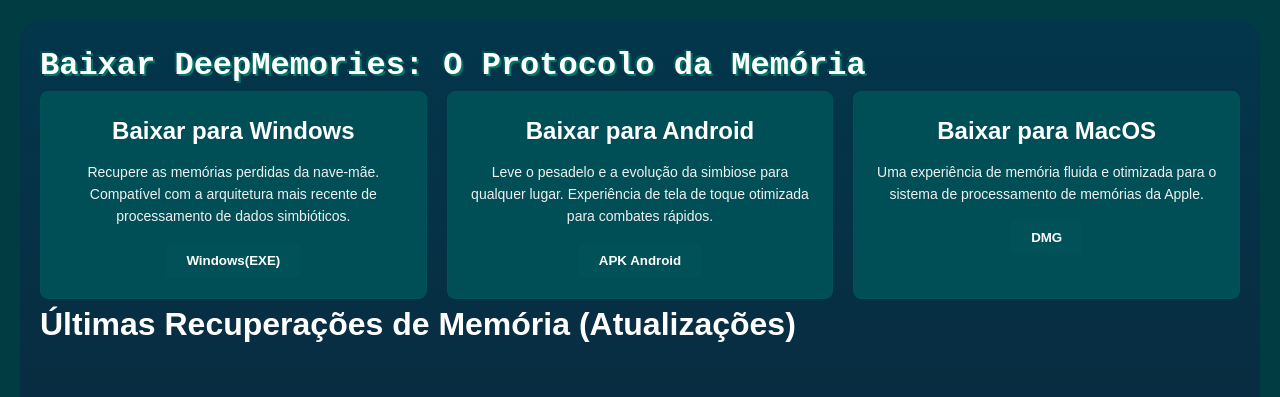
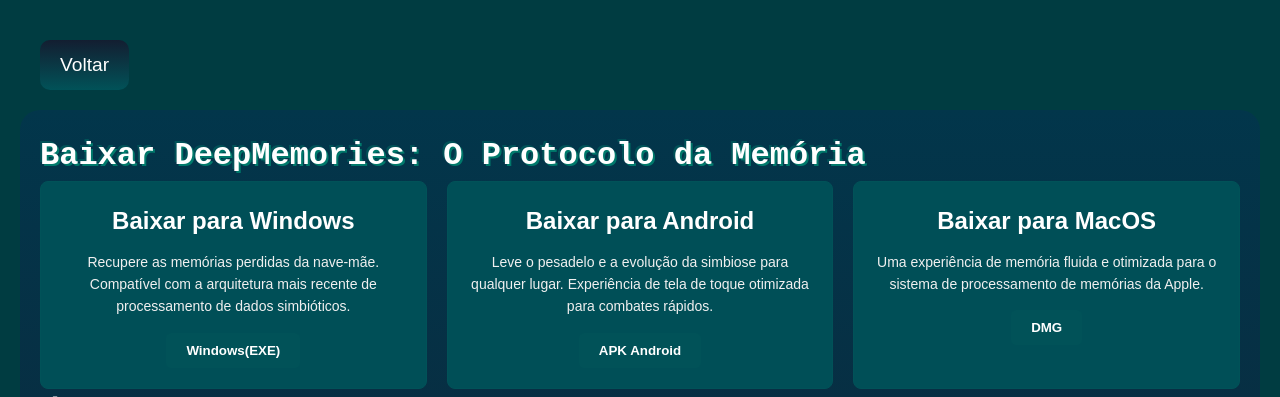
Before and after one commit to CaioRiciati/Deep-Memories-DM-, a Spring app: template back-end/DeepMemories/src/main/resources/templates/jogo.html in a window 1280 px wide. Shown: the top 397 px of the page. Run offline with Thymeleaf, Linux system fonts and the light colour scheme; the template is opened without the code that fills it, so the values that code supplies are empty; some of the project's set-up classes (security, data sources, template engines, error pages and the like) are left out, and stand-ins take their place.

Commit message:
PROJETO, FINALIZADO

```diff
--- a/back-end/DeepMemories/src/main/resources/static/css/jogo.css
+++ b/back-end/DeepMemories/src/main/resources/static/css/jogo.css
@@ -12,6 +12,26 @@ body {
     font-family: Arial, sans-serif;
     line-height: 1.6;
     padding: 20px;
+}
+
+.login {
+  margin: 20px;
+  right: 150px;
+  background-image: linear-gradient(to top, #015258, #131e31);
+  color: white;
+  cursor: pointer;
+  padding: 10px 20px;
+  border: none;
+  border-radius: 10px;
+  font-size: 1.2em;
+  height: 50px;
+  top: 45px;
+}
+
+.login:hover {
+  background-color: #00796B;
+  transition: all 0.3s ease;
+  transform: scale(1.05);
 }
 
 main {
--- a/back-end/DeepMemories/src/main/resources/templates/jogo.html
+++ b/back-end/DeepMemories/src/main/resources/templates/jogo.html
@@ -7,6 +7,7 @@
     <title>Baixar DeepMemories</title>
 </head>
 <body>
+	<button type="button"   class="login" onclick="window.location.href='/'">Voltar</button>
     <main>
         <h1 class="glitch-text">Baixar DeepMemories: O Protocolo da Memória</h1>
 
```
Also changed, not shown: back-end/DeepMemories/src/main/resources/templates/home.html (+5 -5 lines).
